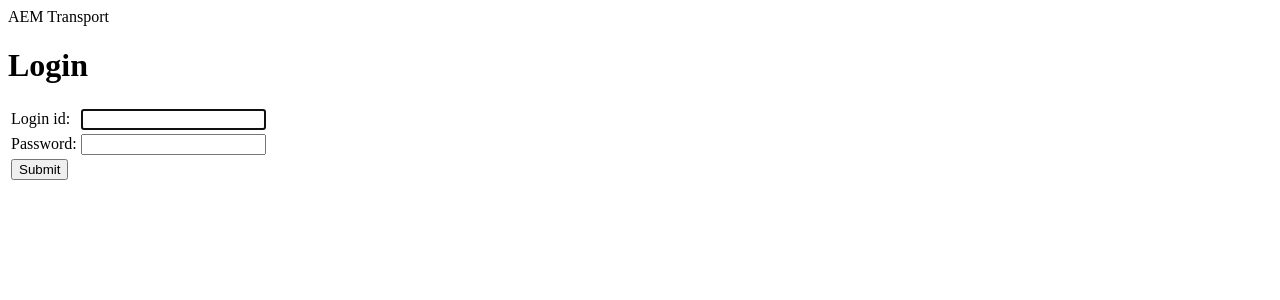
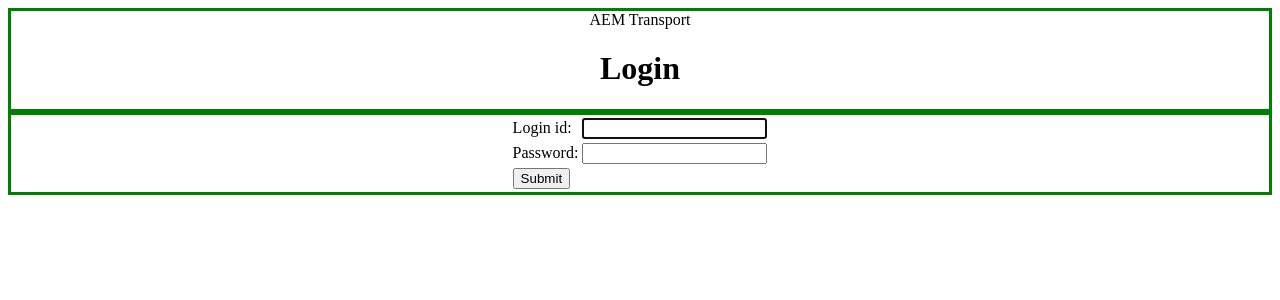
Before and after one commit to willi-kappler/AEM_Transport_UI, a FastAPI app: page /login in a window 1280 px wide. Shown: the top 300 px of the page. Run offline with FastAPI, Linux system fonts and the light colour scheme.

Commit message:
Fix style.

```diff
--- a/static/style.css
+++ b/static/style.css
@@ -1,13 +1,11 @@
-.header = {
-    display: flex;
-    justify-content: center;
+#header {
     text-align: center;
     border: 3px solid green;
 }
 
-.login_form = {
+#login_form {
+    border: 3px solid green;
     display: flex;
     justify-content: center;
-    text-align: center;
-    border: 3px solid green;
+    align-items: center;
 }
```
